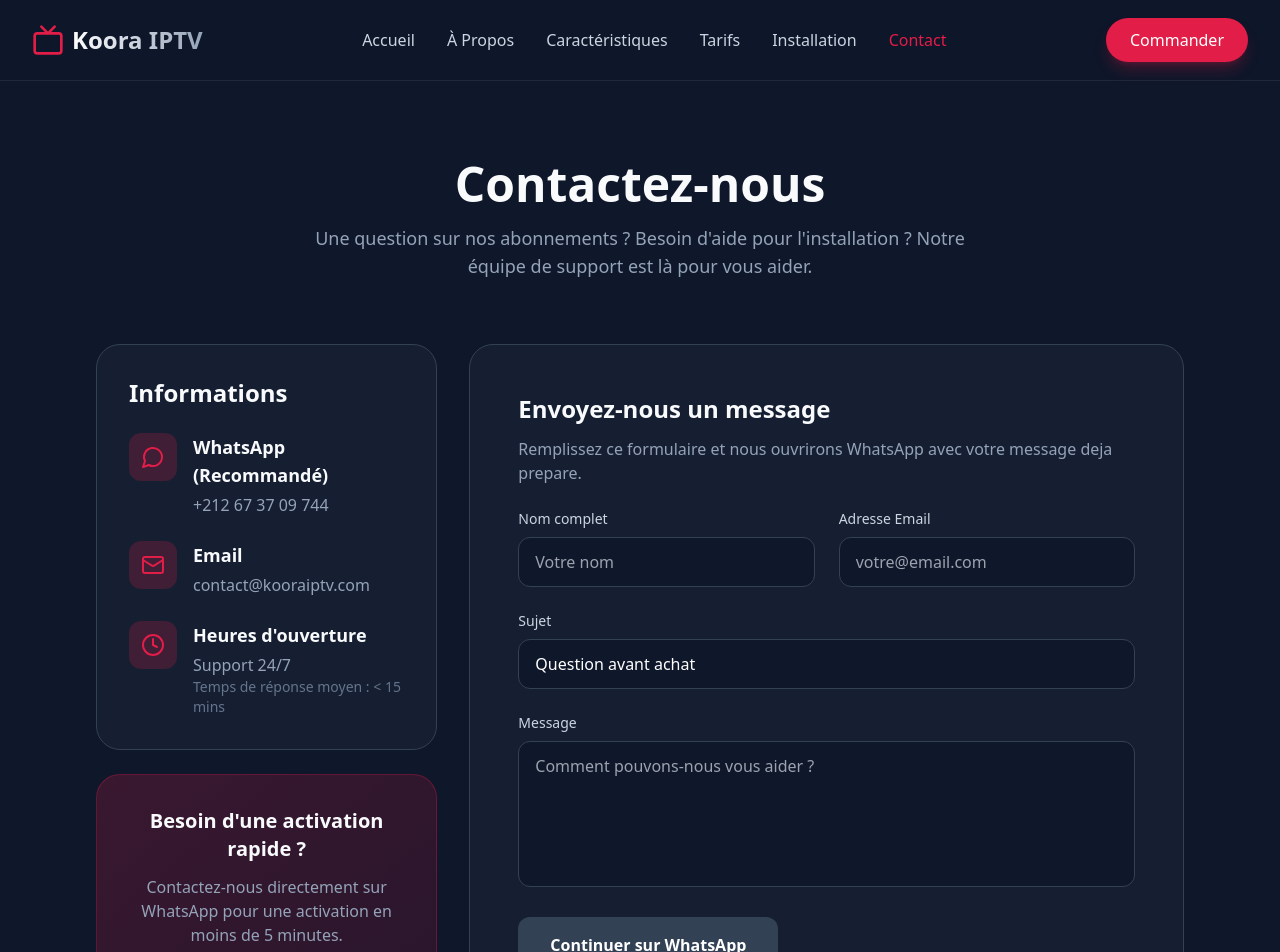
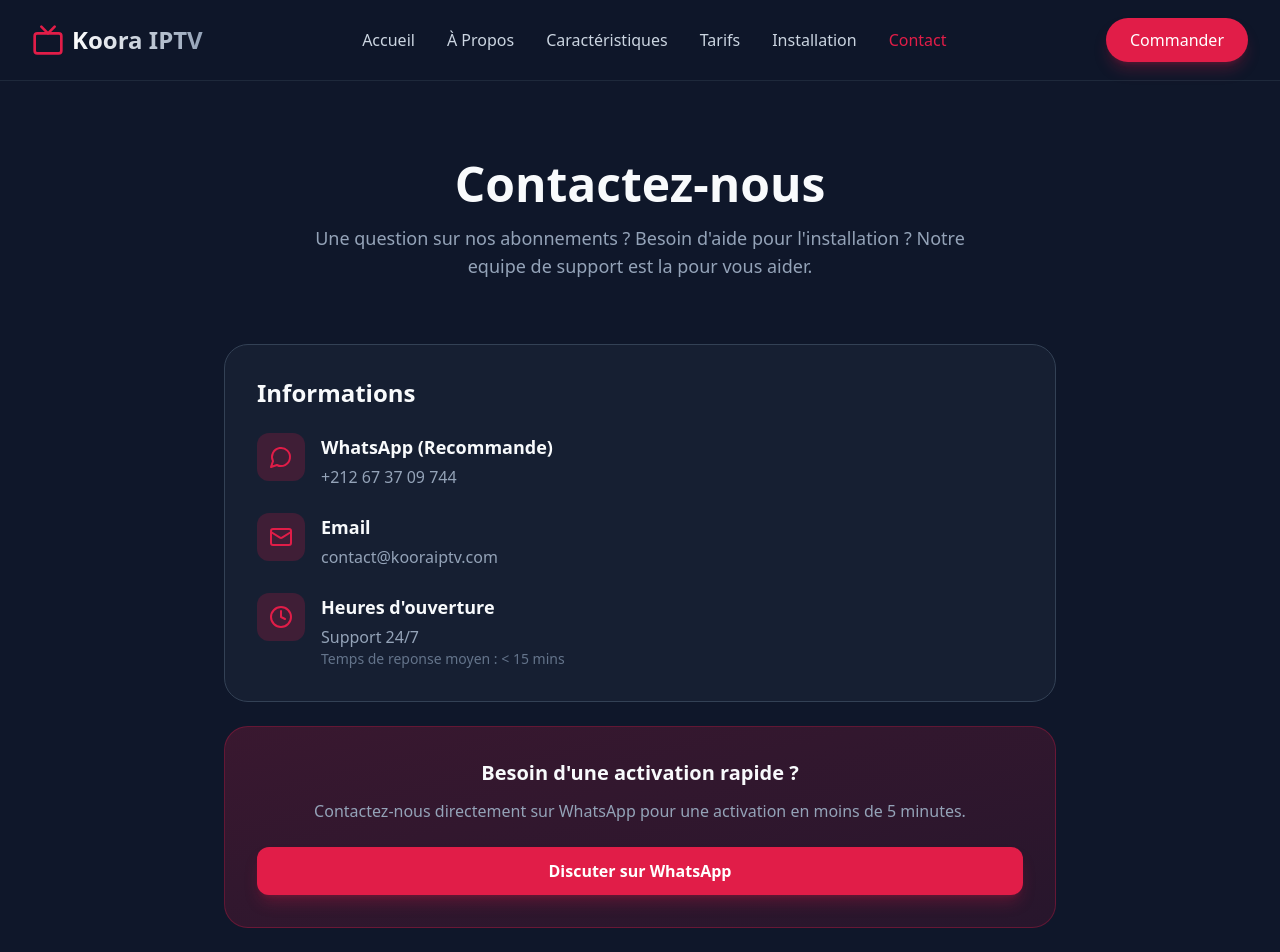
Before and after one commit to COM600/koora-iptv, a React (Vite) app: page /contact in a window 1280 px wide. Shown: the top 952 px of the page. Built offline with nearby package versions, Linux system fonts and the light colour scheme.

Commit message:
update footer navigation and simplify contact page
Make the footer quick links highlight the active page correctly and remove the contact form so the page focuses on direct WhatsApp and email support.

```diff
--- a/src/pages/Contact.tsx
+++ b/src/pages/Contact.tsx
@@ -1,91 +1,17 @@
-import { FormEvent, useState } from 'react';
 import { Mail, MessageCircle, Clock } from 'lucide-react';
 
-type ContactFormData = {
-  name: string;
-  email: string;
-  subject: string;
-  message: string;
-};
-
-const initialFormData: ContactFormData = {
-  name: '',
-  email: '',
-  subject: 'Question avant achat',
-  message: '',
-};
-
-const whatsappNumber = '212673709744';
-
 export default function Contact() {
-  const [formData, setFormData] = useState<ContactFormData>(initialFormData);
-  const [status, setStatus] = useState<{ type: 'idle' | 'success' | 'error'; message: string }>({
-    type: 'idle',
-    message: '',
-  });
-
-  const handleSubmit = (event: FormEvent<HTMLFormElement>) => {
-    event.preventDefault();
-    const trimmedData = {
-      name: formData.name.trim(),
-      email: formData.email.trim(),
-      subject: formData.subject.trim(),
-      message: formData.message.trim(),
-    };
-
-    if (!trimmedData.name || !trimmedData.email || !trimmedData.subject || !trimmedData.message) {
-      setStatus({
-        type: 'error',
-        message: 'Merci de remplir tous les champs avant de continuer sur WhatsApp.',
-      });
-      return;
-    }
-
-    const emailPattern = /^[^\s@]+@[^\s@]+\.[^\s@]+$/;
-
-    if (!emailPattern.test(trimmedData.email)) {
-      setStatus({
-        type: 'error',
-        message: 'Merci de saisir une adresse e-mail valide.',
-      });
-      return;
-    }
-
-    const whatsappMessage = [
-      'Bonjour Koora IPTV,',
-      '',
-      `Nom : ${trimmedData.name}`,
-      `Email : ${trimmedData.email}`,
-      `Sujet : ${trimmedData.subject}`,
-      '',
-      'Message :',
-      trimmedData.message,
-    ].join('\n');
-
-    const whatsappUrl = `https://wa.me/${whatsappNumber}?text=${encodeURIComponent(whatsappMessage)}`;
-
-    window.open(whatsappUrl, '_blank', 'noopener,noreferrer');
-
-    setStatus({
-      type: 'success',
-      message: 'WhatsApp a ete ouvert avec votre message pre-rempli.',
-    });
-    setFormData(initialFormData);
-  };
-
   return (
     <div className="pt-32 pb-20 lg:pt-40 lg:pb-32">
-      <div className="container mx-auto px-4 sm:px-6 lg:px-8 max-w-6xl">
+      <div className="container mx-auto px-4 sm:px-6 lg:px-8 max-w-4xl">
         <div className="text-center mb-16">
           <h1 className="text-4xl md:text-5xl font-bold mb-4">Contactez-nous</h1>
           <p className="text-slate-400 text-lg max-w-2xl mx-auto">
-            Une question sur nos abonnements ? Besoin d'aide pour l'installation ? Notre équipe de support est là pour vous aider.
+            Une question sur nos abonnements ? Besoin d'aide pour l'installation ? Notre equipe de support est la pour vous aider.
           </p>
         </div>
 
-        <div className="grid lg:grid-cols-3 gap-8">
-          {/* Informations de contact */}
-          <div className="lg:col-span-1 space-y-6">
+        <div className="space-y-6">
           <div className="bg-slate-800/50 p-8 rounded-3xl border border-slate-700">
             <h3 className="text-2xl font-bold mb-6">Informations</h3>
 
@@ -95,8 +21,13 @@
                   <MessageCircle className="w-6 h-6" />
                 </div>
                 <div>
-                    <h4 className="font-bold text-lg mb-1">WhatsApp (Recommandé)</h4>
-                    <a href="https://wa.me/212673709744" target="_blank" rel="noopener noreferrer" className="text-slate-400 hover:text-primary transition">
+                  <h4 className="font-bold text-lg mb-1">WhatsApp (Recommande)</h4>
+                  <a
+                    href="https://wa.me/212673709744"
+                    target="_blank"
+                    rel="noopener noreferrer"
+                    className="text-slate-400 hover:text-primary transition"
+                  >
                     +212 67 37 09 744
                   </a>
                 </div>
@@ -108,7 +39,10 @@
                 </div>
                 <div>
                   <h4 className="font-bold text-lg mb-1">Email</h4>
-                    <a href="mailto:contact@kooraiptv.com" className="text-slate-400 hover:text-primary transition">
+                  <a
+                    href="mailto:contact@kooraiptv.com"
+                    className="text-slate-400 hover:text-primary transition"
+                  >
                     contact@kooraiptv.com
                   </a>
                 </div>
@@ -121,7 +55,7 @@
                 <div>
                   <h4 className="font-bold text-lg mb-1">Heures d'ouverture</h4>
                   <p className="text-slate-400">Support 24/7</p>
-                    <p className="text-slate-500 text-sm">Temps de réponse moyen : &lt; 15 mins</p>
+                  <p className="text-slate-500 text-sm">Temps de reponse moyen : &lt; 15 mins</p>
                 </div>
               </div>
             </div>
@@ -129,110 +63,17 @@
 
           <div className="bg-gradient-to-br from-primary/20 to-rose-900/20 p-8 rounded-3xl border border-primary/30 text-center">
             <h3 className="text-xl font-bold mb-3">Besoin d'une activation rapide ?</h3>
-              <p className="text-slate-400 mb-6">Contactez-nous directement sur WhatsApp pour une activation en moins de 5 minutes.</p>
-              <a href="https://wa.me/212673709744" target="_blank" rel="noopener noreferrer" className="inline-block w-full bg-primary hover:bg-rose-700 text-white py-3 rounded-xl font-bold transition shadow-lg shadow-primary/25">
+            <p className="text-slate-400 mb-6">
+              Contactez-nous directement sur WhatsApp pour une activation en moins de 5 minutes.
+            </p>
+            <a
+              href="https://wa.me/212673709744"
+              target="_blank"
+              rel="noopener noreferrer"
+              className="inline-block w-full bg-primary hover:bg-rose-700 text-white py-3 rounded-xl font-bold transition shadow-lg shadow-primary/25"
+            >
               Discuter sur WhatsApp
             </a>
-            </div>
-          </div>
-
-          {/* Formulaire de contact */}
-          <div className="lg:col-span-2">
-            <div className="bg-slate-800/50 p-8 md:p-12 rounded-3xl border border-slate-700">
-              <h3 className="text-2xl font-bold mb-3">Envoyez-nous un message</h3>
-              <p className="text-slate-400 mb-6">
-                Remplissez ce formulaire et nous ouvrirons WhatsApp avec votre message deja prepare.
-              </p>
-
-              <form className="space-y-6" onSubmit={handleSubmit}>
-                <div className="grid md:grid-cols-2 gap-6">
-                  <div>
-                    <label htmlFor="name" className="block text-sm font-medium text-slate-300 mb-2">Nom complet</label>
-                    <input
-                      type="text"
-                      id="name"
-                      name="name"
-                      value={formData.name}
-                      onChange={(event) =>
-                        setFormData((current) => ({ ...current, name: event.target.value }))
-                      }
-                      className="w-full bg-slate-900 border border-slate-700 rounded-xl px-4 py-3 text-white focus:outline-none focus:border-primary focus:ring-1 focus:ring-primary transition"
-                      placeholder="Votre nom"
-                      required
-                    />
-                  </div>
-                  <div>
-                    <label htmlFor="email" className="block text-sm font-medium text-slate-300 mb-2">Adresse Email</label>
-                    <input
-                      type="email"
-                      id="email"
-                      name="email"
-                      value={formData.email}
-                      onChange={(event) =>
-                        setFormData((current) => ({ ...current, email: event.target.value }))
-                      }
-                      className="w-full bg-slate-900 border border-slate-700 rounded-xl px-4 py-3 text-white focus:outline-none focus:border-primary focus:ring-1 focus:ring-primary transition"
-                      placeholder="votre@email.com"
-                      required
-                    />
-                  </div>
-                </div>
-
-                <div>
-                  <label htmlFor="subject" className="block text-sm font-medium text-slate-300 mb-2">Sujet</label>
-                  <select
-                    id="subject"
-                    name="subject"
-                    value={formData.subject}
-                    onChange={(event) =>
-                      setFormData((current) => ({ ...current, subject: event.target.value }))
-                    }
-                    className="w-full bg-slate-900 border border-slate-700 rounded-xl px-4 py-3 text-white focus:outline-none focus:border-primary focus:ring-1 focus:ring-primary transition appearance-none"
-                  >
-                    <option>Question avant achat</option>
-                    <option>Support technique / Installation</option>
-                    <option>Problème de paiement</option>
-                    <option>Renouvellement d'abonnement</option>
-                    <option>Autre</option>
-                  </select>
-                </div>
-
-                <div>
-                  <label htmlFor="message" className="block text-sm font-medium text-slate-300 mb-2">Message</label>
-                  <textarea
-                    id="message"
-                    name="message"
-                    rows={5}
-                    value={formData.message}
-                    onChange={(event) =>
-                      setFormData((current) => ({ ...current, message: event.target.value }))
-                    }
-                    className="w-full bg-slate-900 border border-slate-700 rounded-xl px-4 py-3 text-white focus:outline-none focus:border-primary focus:ring-1 focus:ring-primary transition resize-none"
-                    placeholder="Comment pouvons-nous vous aider ?"
-                    required
-                  ></textarea>
-                </div>
-
-                {status.type !== 'idle' && (
-                  <div
-                    className={`rounded-xl border px-4 py-3 text-sm ${
-                      status.type === 'success'
-                        ? 'border-emerald-500/40 bg-emerald-500/10 text-emerald-300'
-                        : 'border-red-500/40 bg-red-500/10 text-red-300'
-                    }`}
-                  >
-                    {status.message}
-                  </div>
-                )}
-
-                <button
-                  type="submit"
-                  className="w-full md:w-auto px-8 py-4 bg-slate-700 hover:bg-slate-600 text-white rounded-xl font-bold transition"
-                >
-                  Continuer sur WhatsApp
-                </button>
-              </form>
-            </div>
           </div>
         </div>
       </div>
```
Also changed, not shown: src/components/Footer.tsx (+18 -6 lines). Lines whose indentation alone changed are shown as unchanged.
